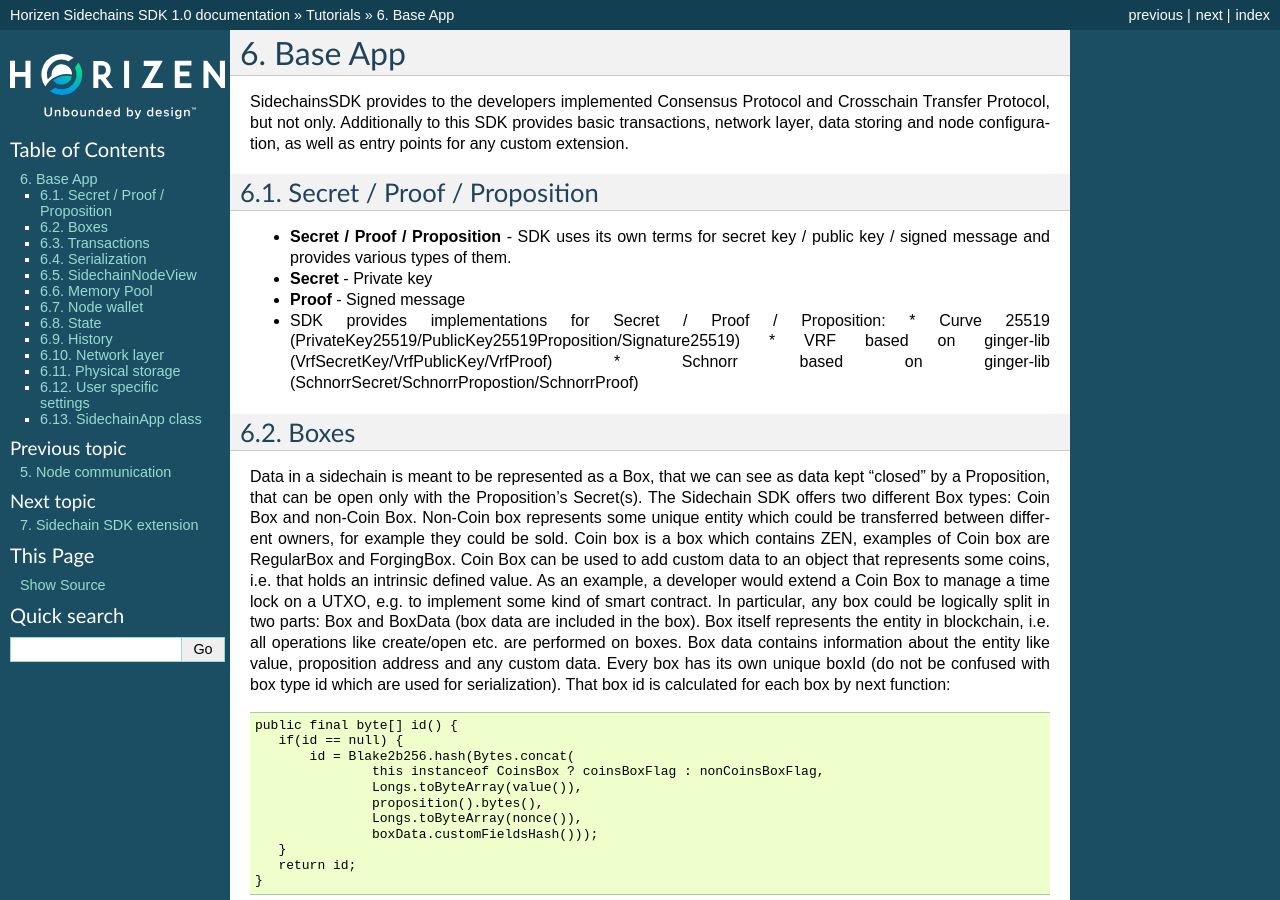
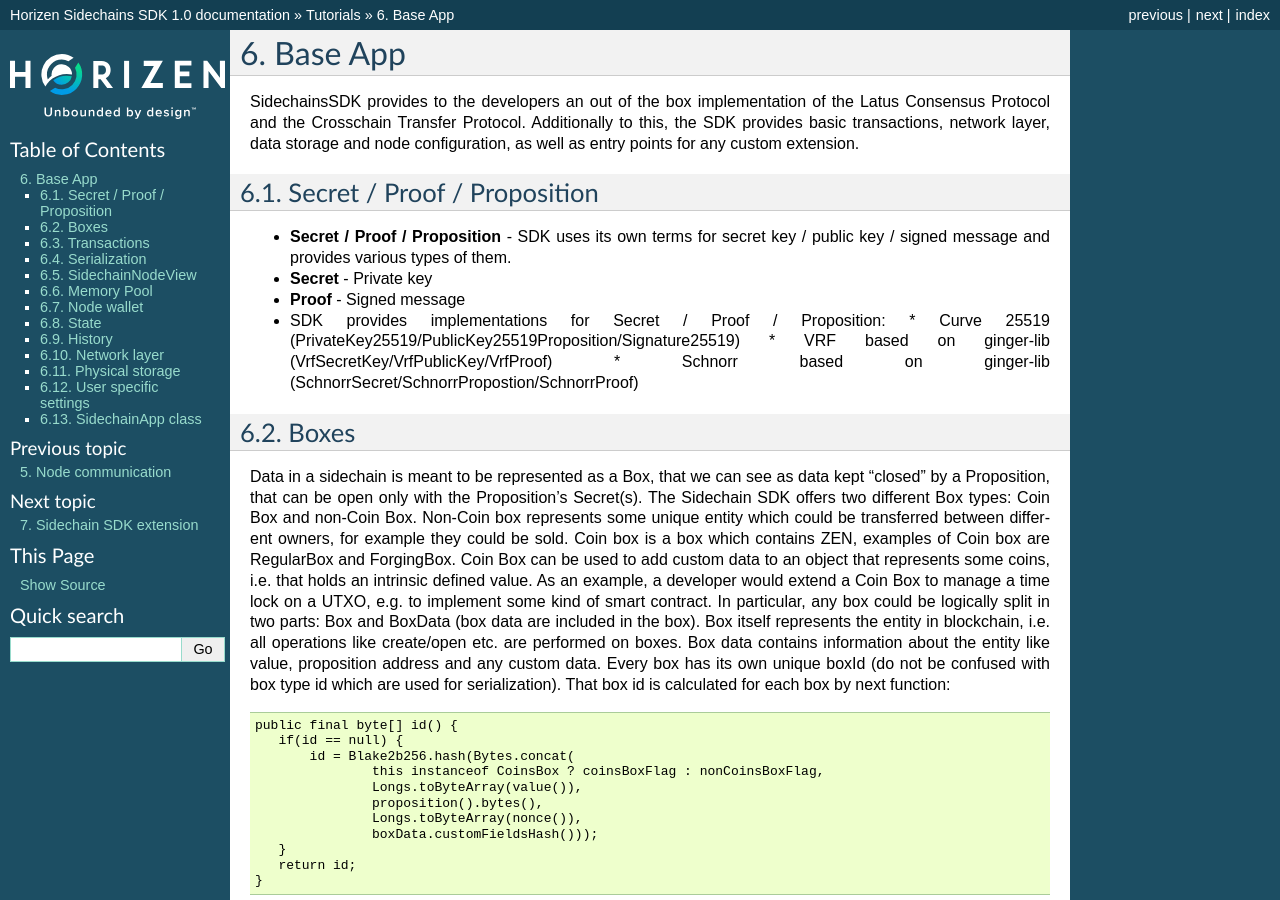
Before and after one commit to megaluck/documentation, a Sphinx documentation site: the page built from docs/introduction/06-Base-App.rst, in a window 1280 px wide and 900 px high. Built offline with Sphinx 7.4.7, drawn with Linux system fonts in a browser that asks for light colours; pages that are not in the unit, such as notebooks, are missing from menus.

Commit message:
rewording

```diff
--- a/docs/introduction/06-Base-App.rst
+++ b/docs/introduction/06-Base-App.rst
@@ -2,8 +2,8 @@
 Base App
 ========
 
-SidechainsSDK provides to the developers implemented Consensus Protocol and Crosschain Transfer Protocol, but not only.
-Additionally to this SDK provides basic transactions, network layer, data storing and node configuration, as well as entry points for any custom extension.
+SidechainsSDK provides to the developers an out of the box implementation of the Latus Consensus Protocol and the Crosschain Transfer Protocol.
+Additionally to this, the SDK provides basic transactions, network layer, data storage and node configuration, as well as entry points for any custom extension.
 
 
 Secret / Proof / Proposition
```
